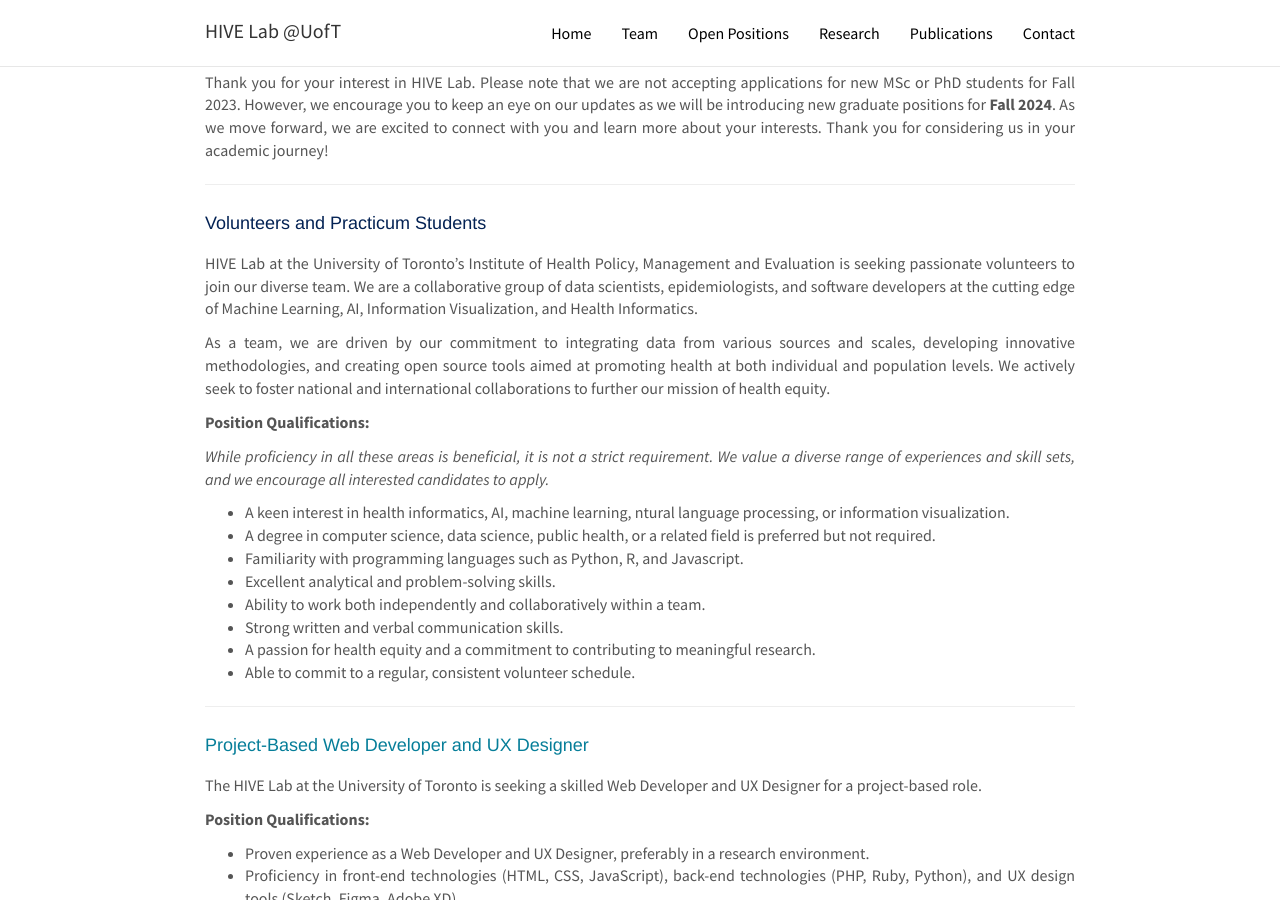
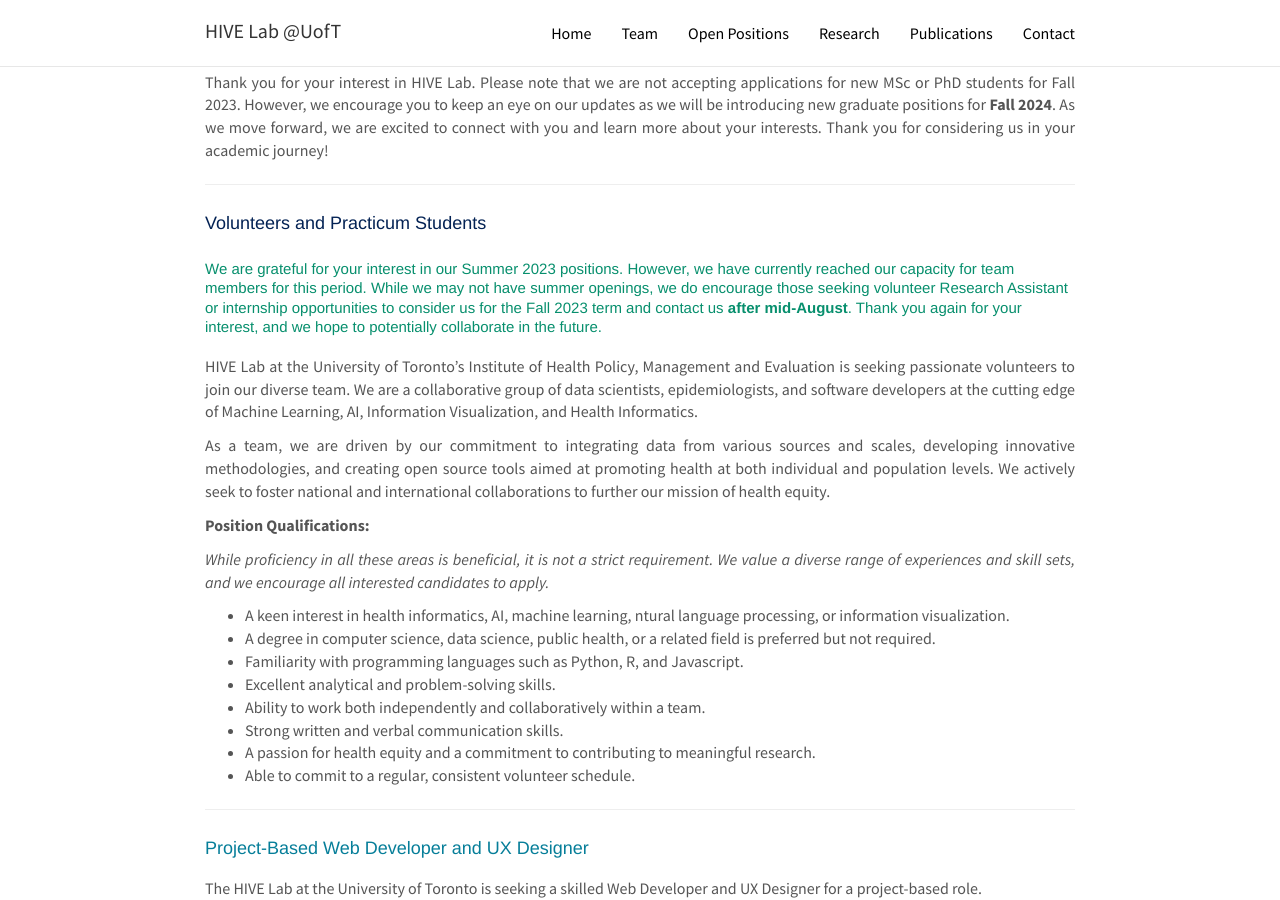
Before and after one commit to HIVE-UofT/hive-uoft-old-site, a Jekyll site: the page built from _pages/positions.md, in a window 1280 px wide and 900 px high, scrolled down 457 px. Built offline with Jekyll 4.4.1, drawn with Linux system fonts in a browser that asks for light colours; nearby versions of some CDN libraries.

Commit message:
Positions for summer 2023 updated

```diff
--- a/_pages/positions.md
+++ b/_pages/positions.md
@@ -69,6 +69,10 @@
 
 <h2 style='text-align: left;  font-weight: 570; font-size: 18px; font-family: Helvetica; color: #032254; padding-bottom: 7px; padding-top: 7px'> Volunteers and Practicum Students</h2>
 
+<h5 style='text-align: left;  font-weight: 100; font-size: 15px; line-height: 130%; font-family: Helvetica; color: #078f6d; padding-bottom: 7px; padding-top: 7px'>We are grateful for your interest in our Summer 2023 positions. However, we have currently reached our capacity for team members for this period. While we may not have summer openings, we do encourage those seeking volunteer Research Assistant or internship opportunities to consider us for the Fall 2023 term and contact us <b>after mid-August</b>. Thank you again for your interest, and we hope to potentially collaborate in the future. </h5>
+
+
+
 HIVE Lab at the University of Toronto's Institute of Health Policy, Management and Evaluation is seeking passionate volunteers to join our diverse team. We are a collaborative group of data scientists, epidemiologists, and software developers at the cutting edge of Machine Learning, AI, Information Visualization, and Health Informatics.
 
 As a team, we are driven by our commitment to integrating data from various sources and scales, developing innovative methodologies, and creating open source tools aimed at promoting health at both individual and population levels. We actively seek to foster national and international collaborations to further our mission of health equity.
```
